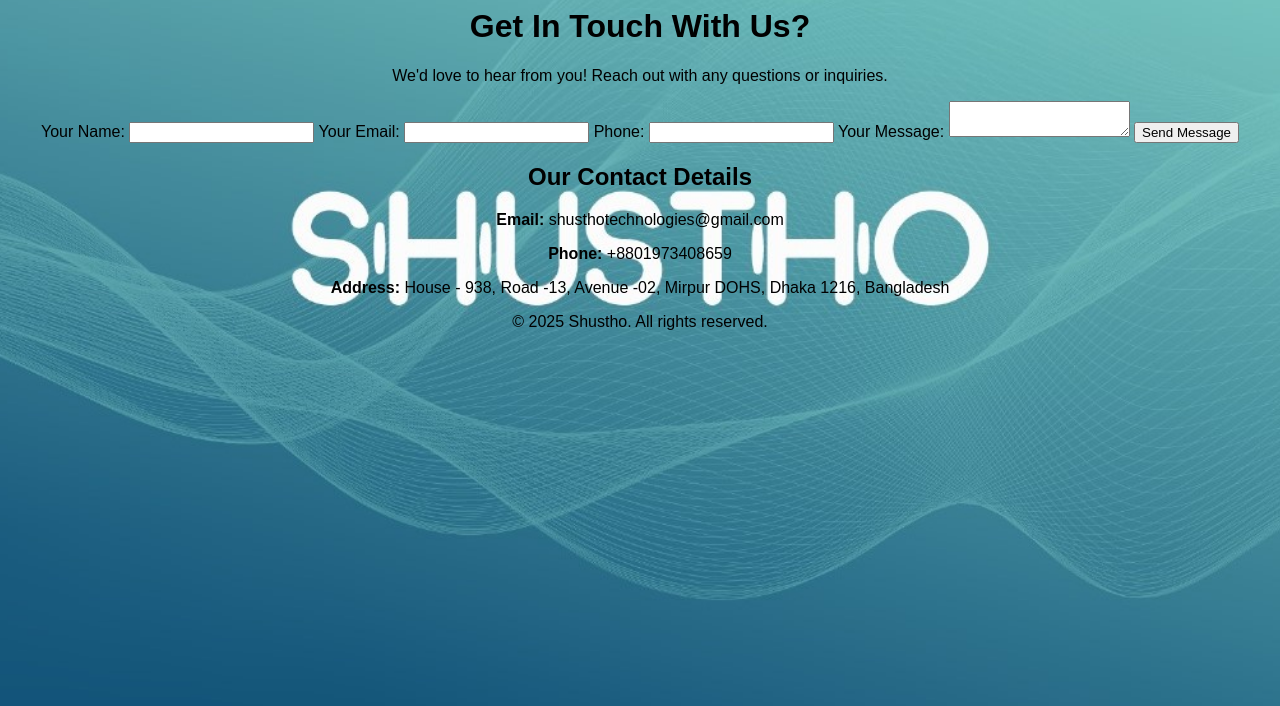
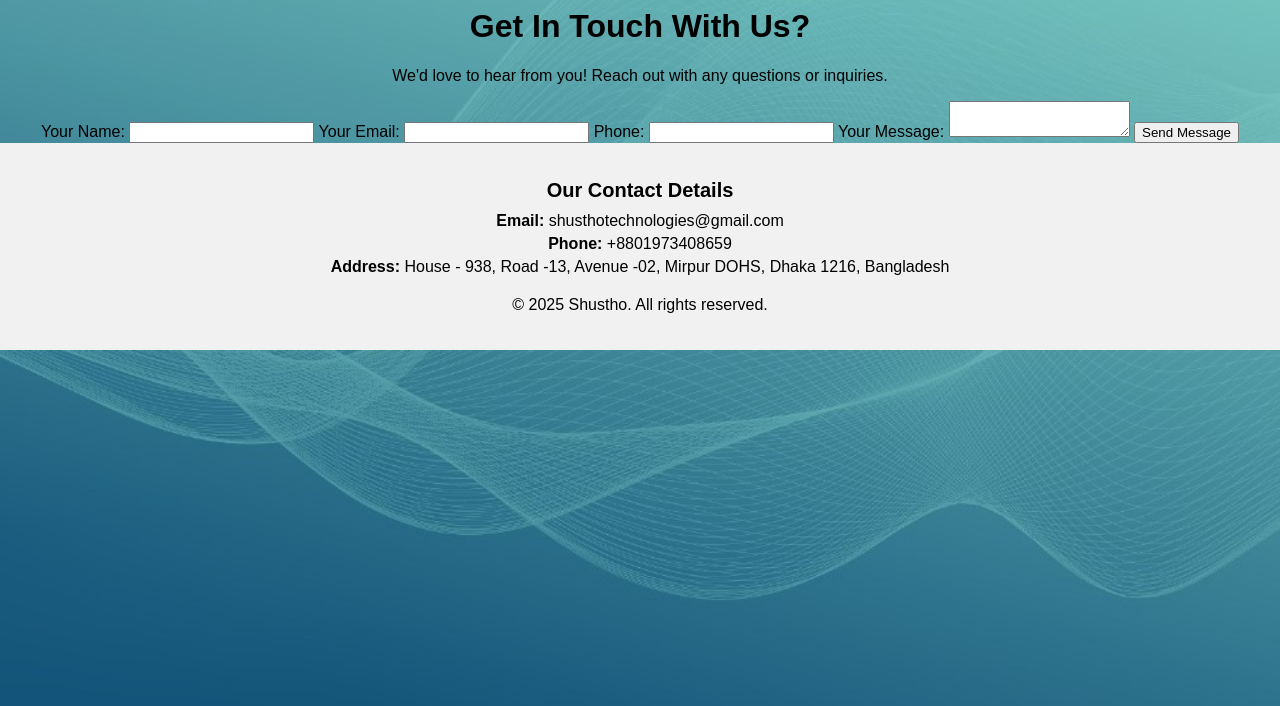
Before and after one commit to MashukJannatMahima/Shustho, a website: page contact.html in a window 1280 px wide. Shown: the part 94-800 px from the top of the page. Drawn offline with Linux system fonts and the light colour scheme.

Commit message:
Update styles.css

```diff
--- a/styles.css
+++ b/styles.css
@@ -42,3 +42,22 @@
     position: absolute;
     left: 20px; /* Position from the left edge */
 }
+footer {
+    background: #f1f1f1;
+    padding: 20px;
+    text-align: center;
+}
+
+.contact-details {
+    margin-bottom: 20px;
+}
+
+.contact-details h2 {
+    font-size: 20px;
+    margin-bottom: 10px;
+}
+
+.contact-details p {
+    font-size: 16px;
+    margin: 5px 0;
+}
```
